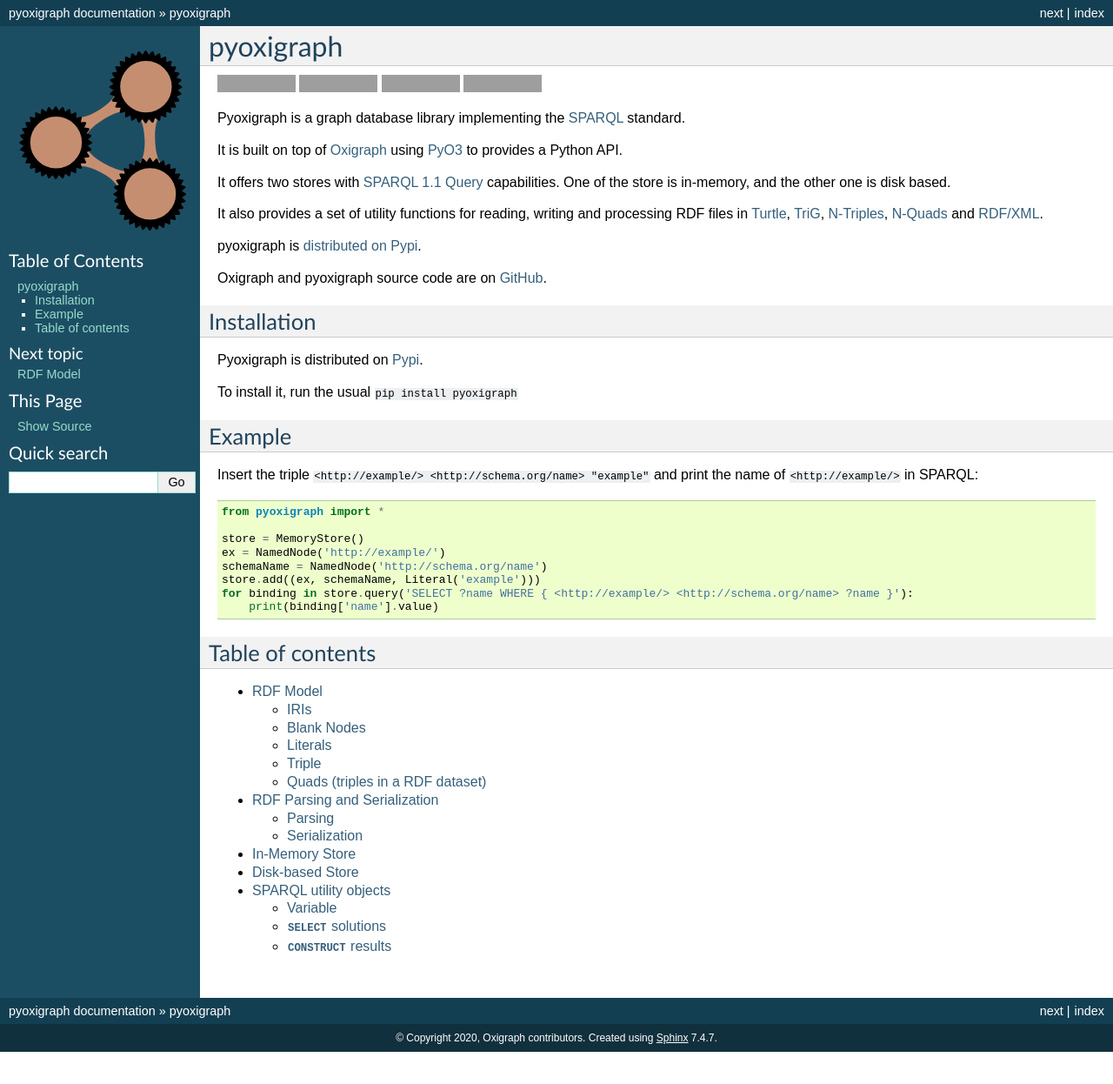
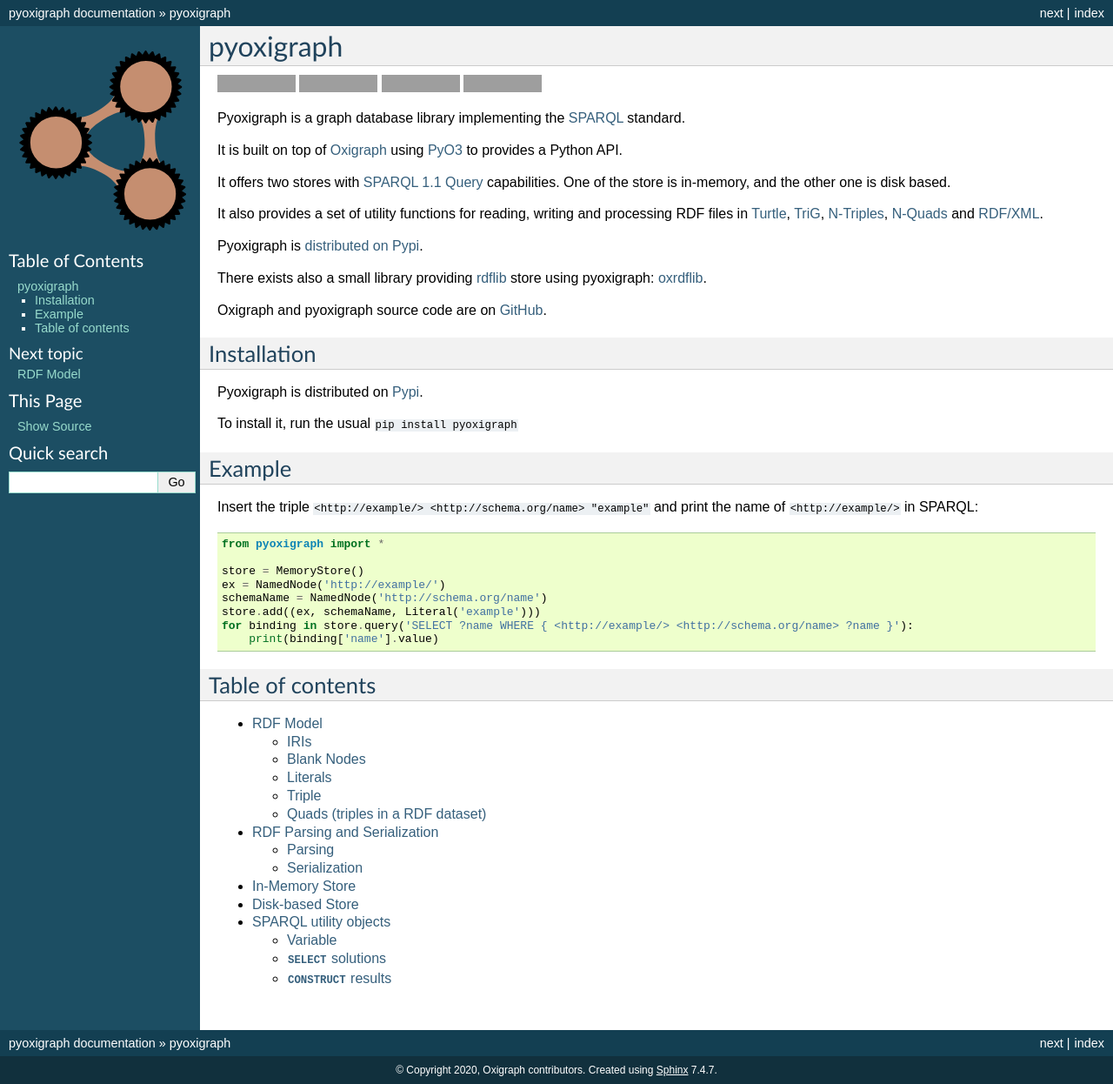
Before and after one commit to oxigraph/oxigraph, a Sphinx documentation site: the page built from python/docs/index.rst, in a window 1280 px wide. Shown: the whole page at 87% size. Built offline with Sphinx 7.4.7, drawn with Linux system fonts in a browser that asks for light colours; the version number could not be read and is left out; before the commit the page ends 1209 px from its top, so only the background shows below that; grey boxes are pictures that could not be loaded.

Commit message:
Adds links to oxrdflib

```diff
--- a/python/docs/index.rst
+++ b/python/docs/index.rst
@@ -26,7 +26,9 @@
 `N-Quads <https://www.w3.org/TR/n-quads/>`_ and
 `RDF/XML <https://www.w3.org/TR/rdf-syntax-grammar/>`_.
 
-pyoxigraph is `distributed on Pypi <https://pypi.org/project/pyoxigraph/>`_.
+Pyoxigraph is `distributed on Pypi <https://pypi.org/project/pyoxigraph/>`_.
+
+There exists also a small library providing `rdflib <https://rdflib.readthedocs.io>`_ store using pyoxigraph: `oxrdflib <https://github.com/oxigraph/oxrdflib>`_.
 
 Oxigraph and pyoxigraph source code are on `GitHub <https://github.com/oxigraph/oxigraph/tree/master/python>`_.
 
```
Also changed, not shown: python/README.md.
